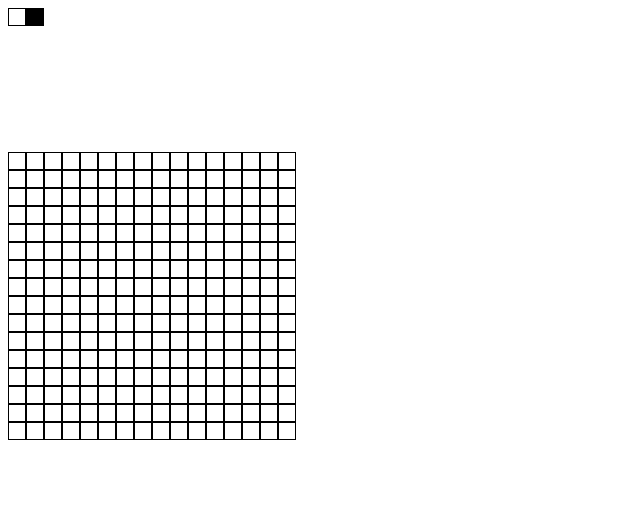
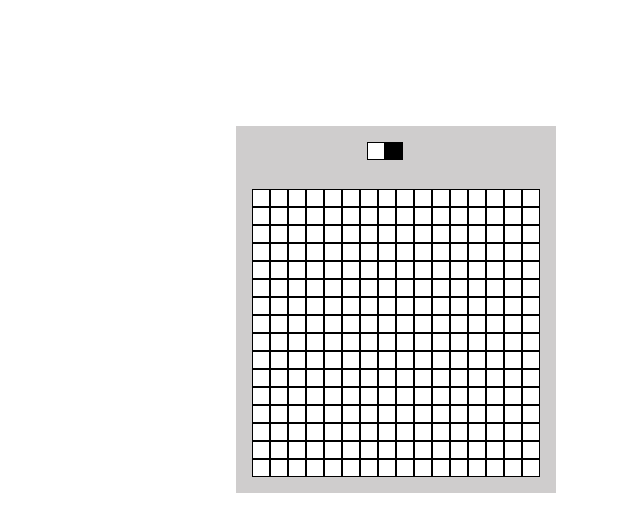
Before and after one commit to Afraim/HTML-Pixel-Changer, a plain HTML site: page index.html in a window 1280 px wide. Shown: the whole page, without its empty margins (0-640 px from the left). Drawn offline with Linux system fonts and the light colour scheme.

Commit message:
Update index.html

```diff
--- a/index.html
+++ b/index.html
@@ -9,7 +9,8 @@
 </head>
 
 <body>
-  <div id="palette" style="width: 100%; height: 20%; ">
+  <div style="background-color: #cfcdcd; padding: 1rem; width: max-content; margin-top: 10%; margin-left: 18%;">
+    <div id="palette" style="width: 100%; height: 20%; margin-left: 115px;">
       <div class="pen" style="background-color:white; width: 16px; height: 16px;border:1px solid black;">
       </div>
       <div class="pen" style="background-color:black; width: 16px; height: 16px;border:1px solid black;"> </div>
@@ -561,6 +562,7 @@
       <div class="pixel" style="background-color:white; width: 16px; height: 16px;border:1px solid black;"
         onclick="Change(this)"> </div>
     </div>
+  </div>
   <script src="script.js"></script>
 
   <!--
```
Lines whose indentation alone changed are shown as unchanged.
